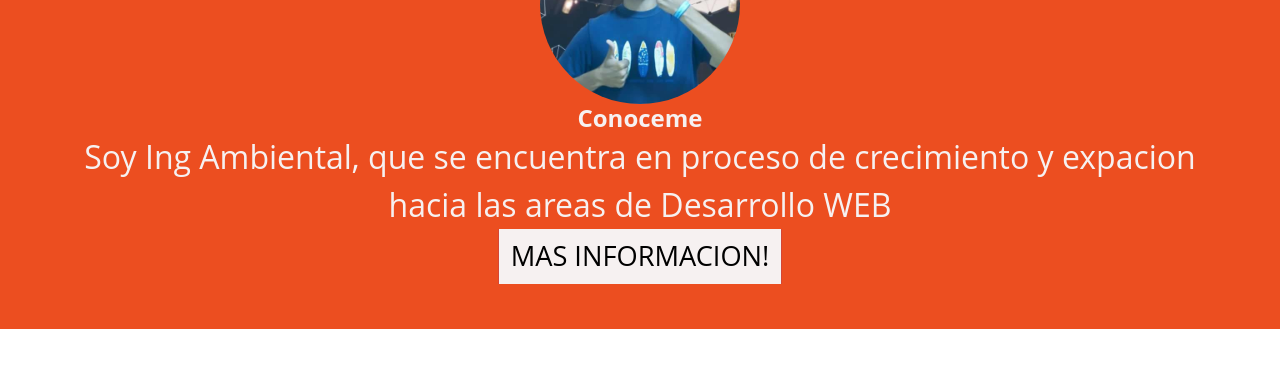
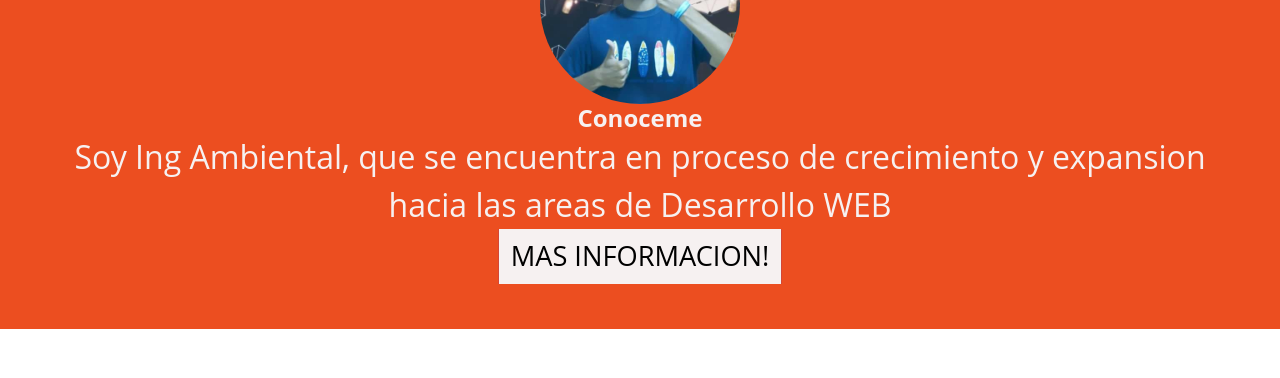
Before and after one commit to Ejra92/mi-proyecto-responsive, a plain HTML site: page index.html in a window 1280 px wide. Shown: the part 960-1338 px from the top of the page. Drawn offline with nearby package versions, Linux system fonts and the light colour scheme.

Commit message:
V1.0.2 cambios gramaticales en el area de quien soy

```diff
--- a/index.html
+++ b/index.html
@@ -80,7 +80,7 @@
             <h2>Conoceme</h2>
             <p>
               Soy Ing Ambiental, que se encuentra en proceso de crecimiento y
-              expacion hacia las areas de Desarrollo WEB
+              expansion hacia las areas de Desarrollo WEB
             </p>
             <button href="#contactame" class="h4 btn-primary text-uppercase">
               Mas informacion!
```
